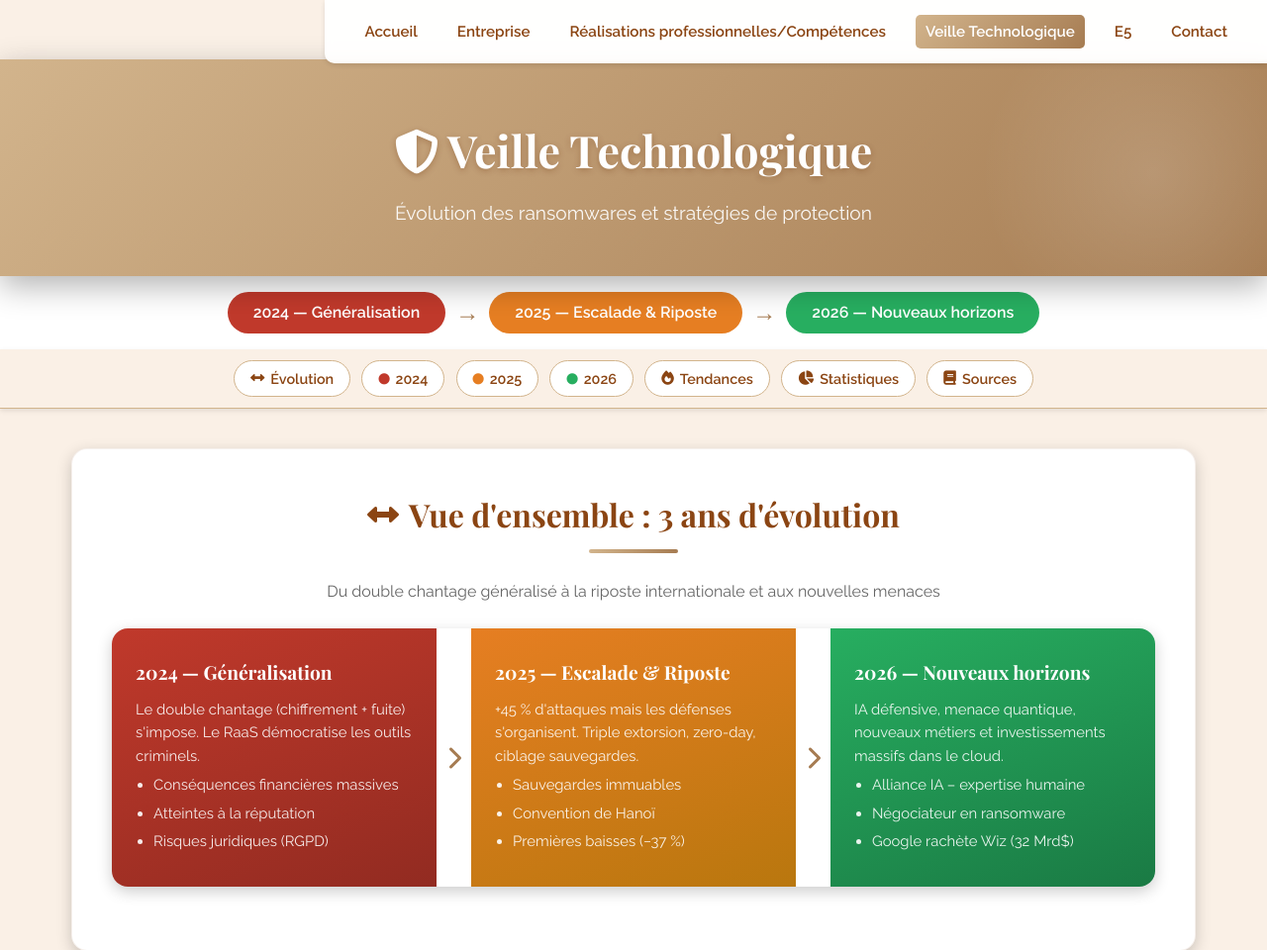
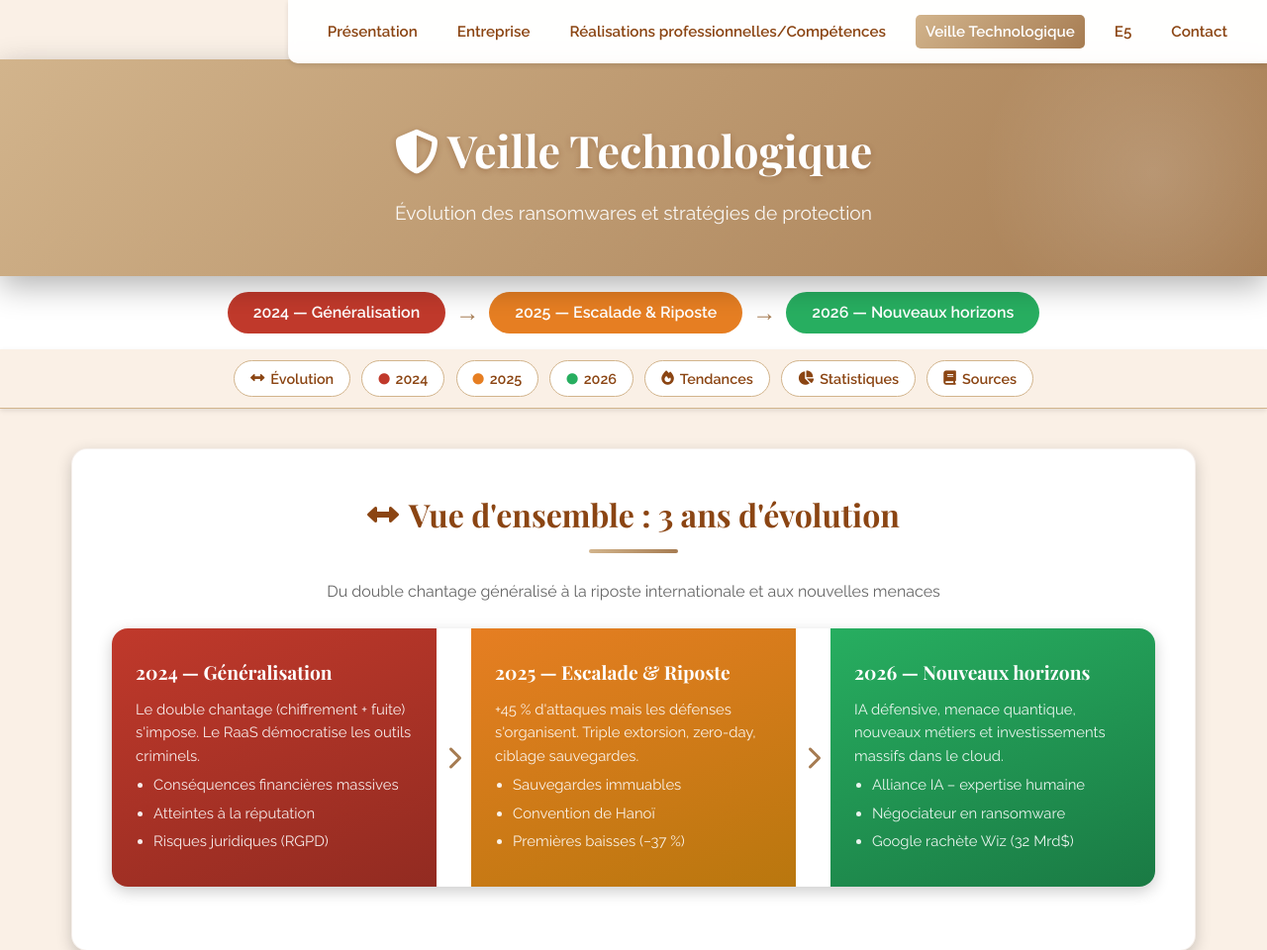
Before and after one commit to Beagle20/anaisbeagle.com, a plain HTML site: page veille.html in a window 1280 px wide. Shown: the top 960 px of the page at 99% size. Drawn offline with nearby package versions, Linux system fonts and the light colour scheme.

Commit message:
Update veille.html

```diff
--- a/veille.html
+++ b/veille.html
@@ -169,7 +169,7 @@
 <body>
 
   <nav class="top-nav">
-    <a href="index.html">Accueil</a>
+    <a href="index.html">Présentation</a>
     <a href="entreprise.html">Entreprise</a>
     <a href="realisation.html">Réalisations professionnelles/Compétences</a>
     <a href="veille.html">Veille Technologique</a>
```
